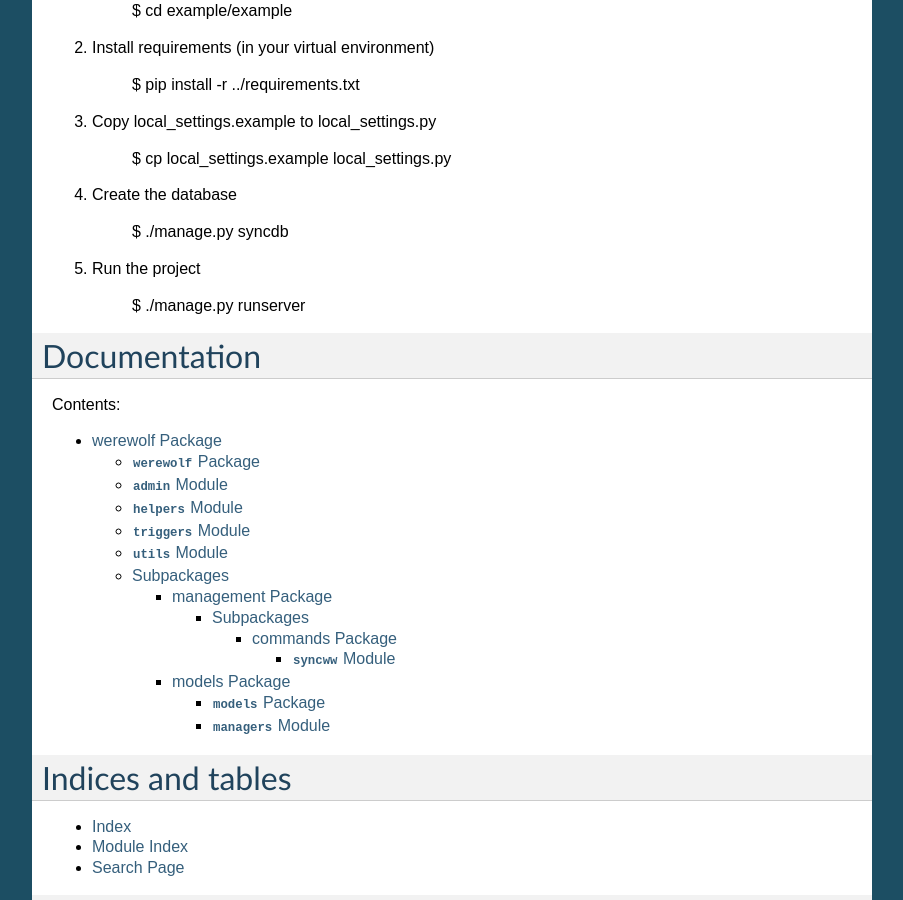
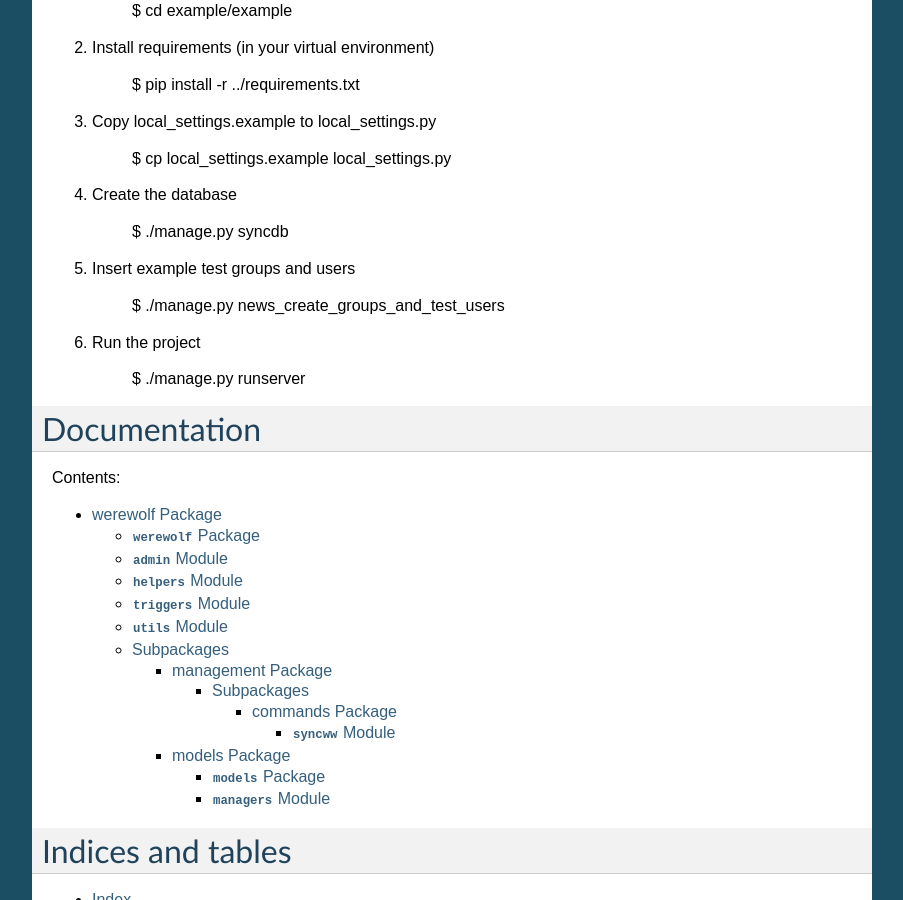
Before and after one commit to barseghyanartur/django-werewolf, a Sphinx documentation site: the page built from docs/index.rst, in a window 1280 px wide and 900 px high, scrolled down 5797 px. Shown: the whole window, without its empty margins (198-1101 px from the left). Built offline with Sphinx 7.4.7, drawn with Linux system fonts in a browser that asks for light colours.

Commit message:
docs updated

```diff
--- a/README.rst
+++ b/README.rst
@@ -314,7 +314,11 @@ https://github.com/barseghyanartur/django-werewolf/tree/stable/example
 
     $ ./manage.py syncdb
 
-5. Run the project
+5. Insert example test groups and users
+
+    $ ./manage.py news_create_groups_and_test_users
+
+6. Run the project
 
     $ ./manage.py runserver
 
--- a/docs/index.rst
+++ b/docs/index.rst
@@ -314,7 +314,11 @@ https://github.com/barseghyanartur/django-werewolf/tree/stable/example
 
     $ ./manage.py syncdb
 
-5. Run the project
+5. Insert example test groups and users
+
+    $ ./manage.py news_create_groups_and_test_users
+
+6. Run the project
 
     $ ./manage.py runserver
 
```
Also changed, not shown: 1 other file.
